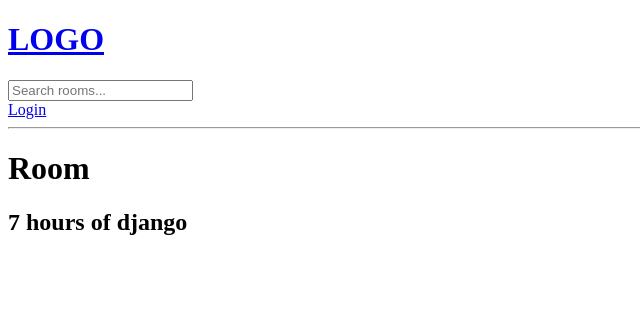
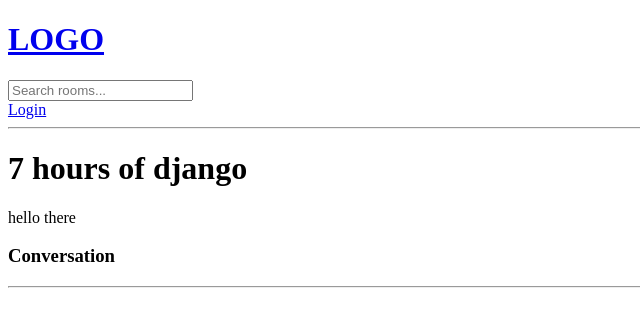
Before and after one commit to Melanga/StudyBuddy, a Django app: page /room/5/ in a window 1280 px wide. Shown: the top 327 px of the page, without its empty margins (0-640 px from the left). Run offline with Django 4.2, Linux system fonts and the light colour scheme; data comes from the database, SQL or seed files in the repository; both versions use the stored data as it was after the commit.

Commit message:
added basic massage adding functionality to a room

```diff
--- a/base/templates/base/room.html
+++ b/base/templates/base/room.html
@@ -2,6 +2,28 @@
 {% extends 'main.html' %}
 
 {% block content %}
-    <h1>Room</h1>
-    <h2>{{ room.name }}</h2>
+    <h1>{{ room.name }}</h1>
+    <p>{{ room.description }}</p>
+    <div class="comment-wrapper">
+        <h3>Conversation</h3>
+        <hr>
+        {% for message in messages %}
+            <div>
+                <small>@{{ message.user }} {{ message.created|timesince }} ago</small>
+                <p>{{ message.body }}</p>
+                <hr>
+            </div>
+        {% endfor %}
+    </div>
+
+    {% if request.user.is_authenticated %}
+        <div class="comment-form">
+            <form method="POST" action="">
+                {% csrf_token %}
+                <label>
+                    <input type="text" name="body" placeholder="write your message here..."/>
+                </label>
+            </form>
+        </div>
+    {% endif %}
 {% endblock %}
--- a/base/views.py
+++ b/base/views.py
@@ -6,7 +6,7 @@ from django.db.models import Q
 from django.contrib.auth.models import User
 from django.contrib.auth import authenticate, login, logout
 from django.contrib.auth.forms import UserCreationForm
-from .models import Room, Topic
+from .models import Room, Topic, Message
 from .forms import RoomForm
 
 
@@ -71,7 +71,15 @@ def home(request):
 
 def room(request, pk):
     selected_room = Room.objects.get(id=pk)
-    context = {'room': selected_room}
+    room_messages = selected_room.message_set.all().order_by('-created')
+    if request.method == "POST":
+        message = Message.objects.create(
+            user=request.user,
+            room=selected_room,
+            body=request.POST.get('body')
+        )
+        return redirect('room', pk=selected_room.id)
+    context = {'room': selected_room, 'messages': room_messages}
     return render(request, 'base/room.html', context)
 
 
```
Also changed, not shown: db.sqlite3.
